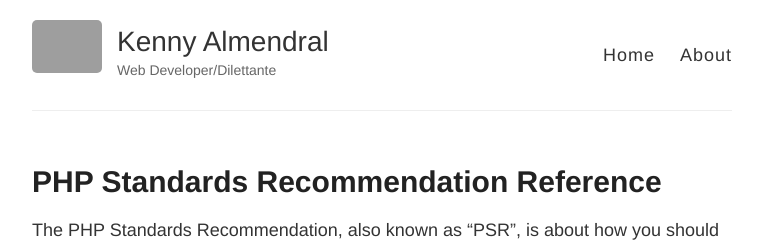
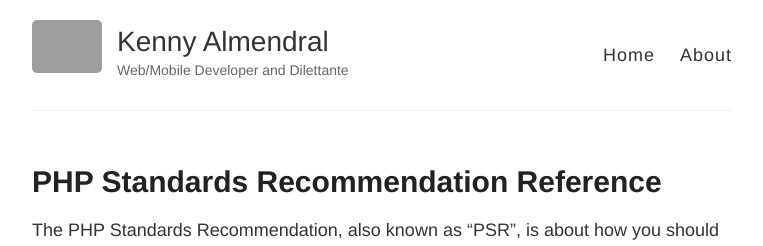
Before and after one commit to kennyalmendral/kennyalmendral.github.io, a Jekyll site: the page built from index.html, in a window 1280 px wide and 900 px high. Shown: the top 246 px of the window, without its empty margins (258-1021 px from the left). Built offline with Jekyll 4.4.1, drawn with Linux system fonts in a browser that asks for light colours; grey boxes are pictures that could not be loaded.

Commit message:
Update _config.yml

```diff
--- a/_config.yml
+++ b/_config.yml
@@ -6,7 +6,7 @@
 name: Kenny Almendral
 
 # Short bio or description (displayed in the header)
-description: Web Developer/Dilettante
+description: Web/Mobile Developer and Dilettante
 
 # URL of your avatar or profile pic (you could use your GitHub profile pic)
 avatar: https://raw.githubusercontent.com/barryclark/jekyll-now/master/images/jekyll-logo.png
```
